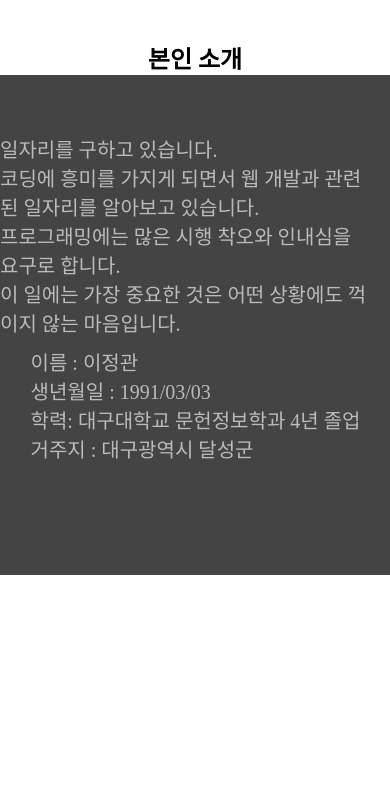
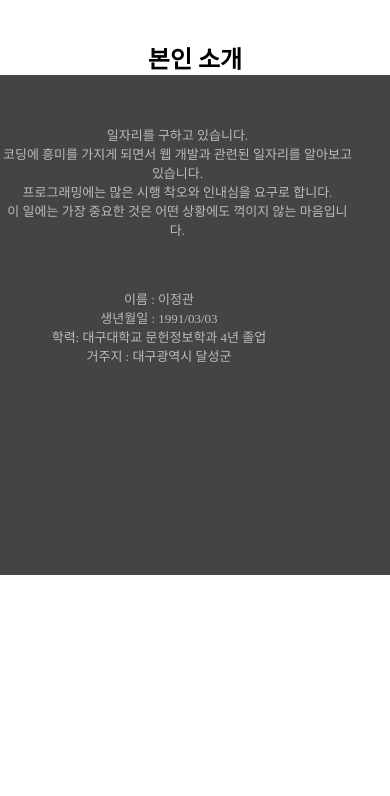
Before and after one commit to zakumann/personal_portfolio, a website: page index.html in a window 390 px wide. Shown: the part 960-1756 px from the top of the page. Drawn offline with nearby package versions, Linux system fonts and the light colour scheme.

Commit message:
미디어 쿼리 변경

```diff
--- a/css/style.css
+++ b/css/style.css
@@ -194,18 +194,19 @@ section .inner .wrap article details:hover{
 #who .intro .who_right {
     float:right;
     font-size:20px;
+    justify-content:right;
     position:relative;
-    margin-top: 15%;
-    margin-right: 5%;
-    color:#bbb
+    margin-top: 50px;
+    color:#bbb;
+    margin-right: 9%;
 }
 #who .who_right_down {
     list-style:none;
-    margin:10px;
     padding:0;
     font-size:20px;
-    margin-top: 10px;
+    margin-top: 50px;
     float:right;
+    margin-right:50%;
 }
 #who .who_right_down ul li {
     margin: 20px 10px 0px 10px;
@@ -214,7 +215,7 @@ section .inner .wrap article details:hover{
 }
 /* skill*/
 #skill {
-    margin-top:15%;
+    margin-top:100px;
     width:100%;
     height:500px;
 }
@@ -316,7 +317,30 @@ footer .inner .lower p {
     color: #777;
 }
 @media (max-width: 1200px){
+    figure .inner h1{
+        font: normal 60px/1 "arial";
+    }
     #who .intro .who_img img{
         display:none;
     }
+    #who_right_down li{
+        text-align:center;
+        margin-right:30%;
+    }
 }
+@media (max-width: 760px){
+    figure .inner h1{
+        font: normal 40px/1 "arial";
+    }
+    #who .who_right p{
+        text-align:center;
+        font-size:13px;
+    }
+    #who .who_right_down{
+        margin-right:25%;
+    }
+    #who .who_right_down li{
+        font-size:13px;
+        text-align:center;
+    }
+}
--- a/index.html
+++ b/index.html
@@ -22,7 +22,7 @@
     <figure>
         <video src="img/keyboard.mp4" autoplay muted loop></video>
         <div class="inner">
-            <h1>프론트엔드와 웹 디자인을 꿈꾸는 사람</h1>
+            <h1>프론트엔드를 꿈꾸는 사람</h1>
             <a href="#who">view detail</a>
         </div>
     </figure>
```
Also changed, not shown: img/Blue_computer_icon.svg (added), readme.md.
